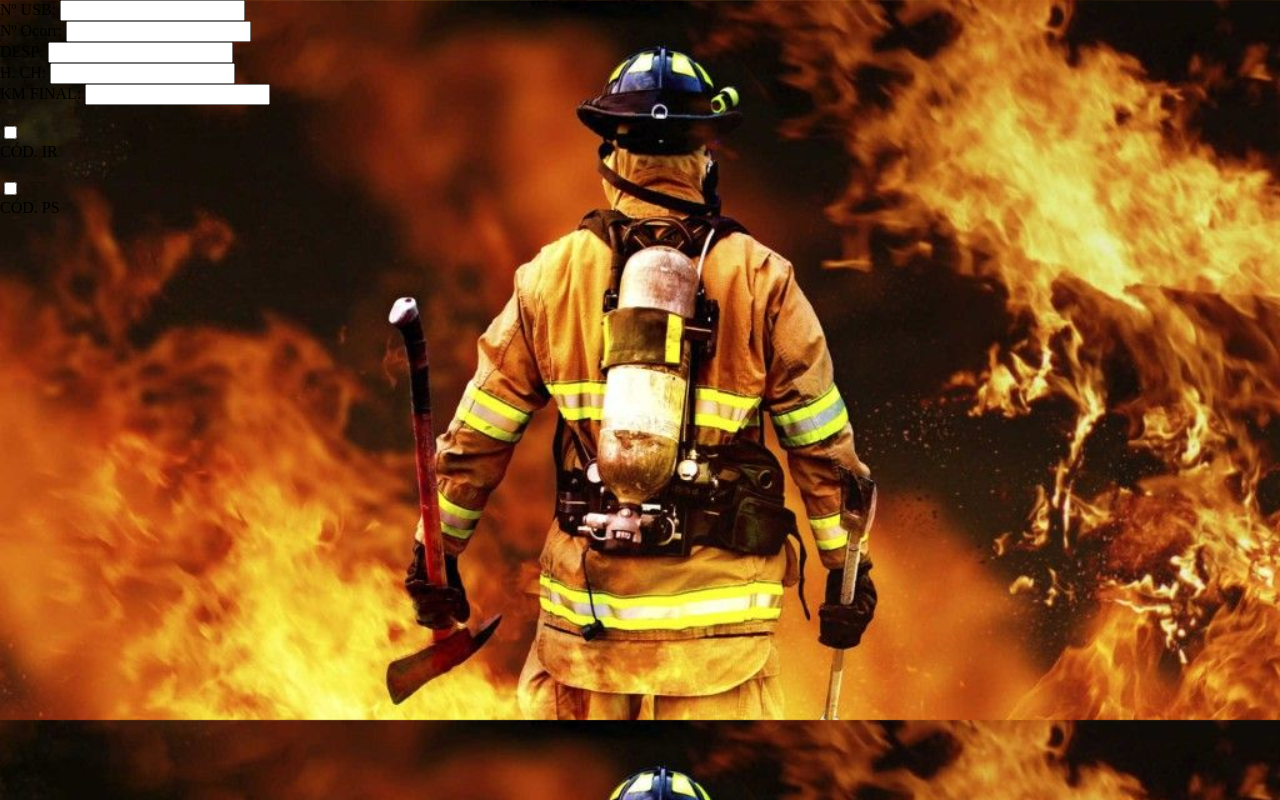
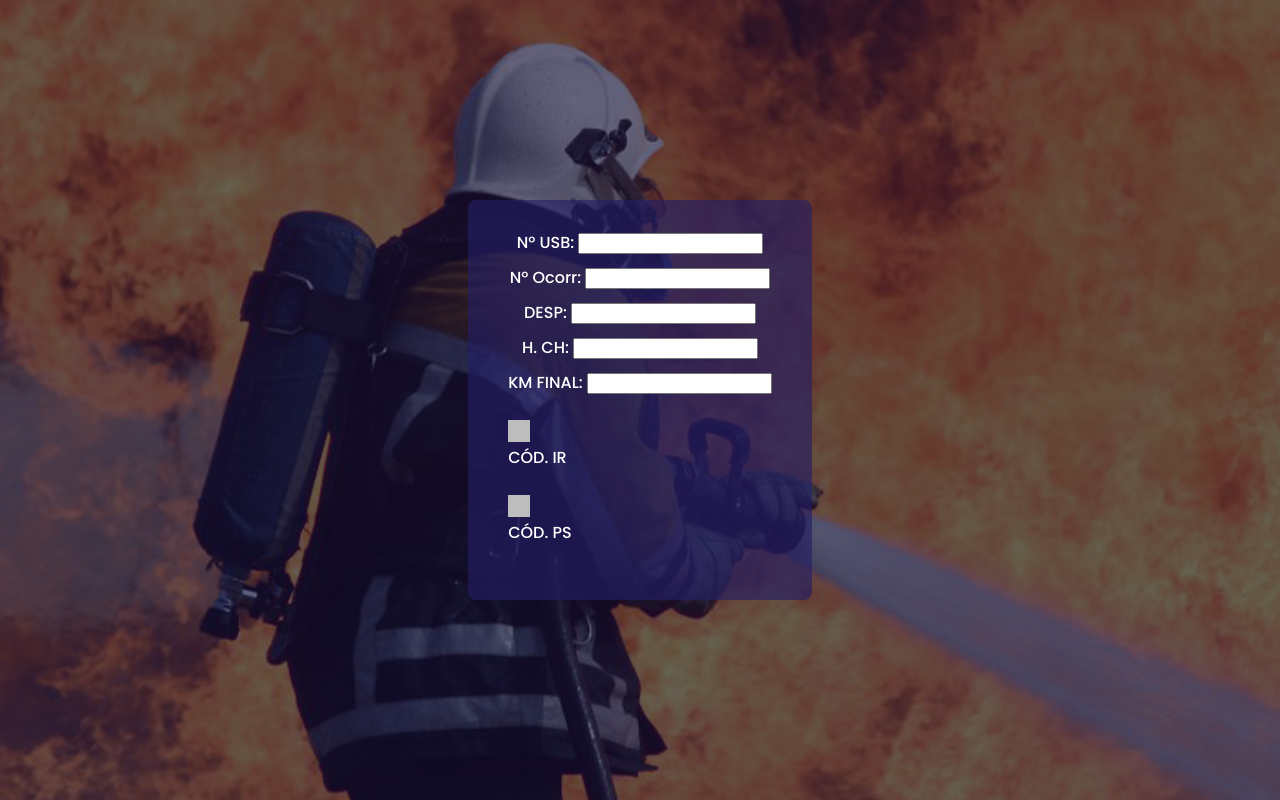
Before and after one commit to Iagonk11/bombeiro, a PHP site: page /dados2.html in a window 1280 px wide. Run offline with PHP 8.4, Linux system fonts and the light colour scheme.

Commit message:
Add files via upload

```diff
--- a/css/dados2.css
+++ b/css/dados2.css
@@ -1,10 +1,98 @@
 @import url('https://fonts.googleapis.com/css2?family=Poppins:wght@500&display=swap');
 
 body{
+    margin: 0;
     padding: 0;
-    margin: 0;
+    display: flex;
     box-sizing: border-box;
-    background-image: url('../image/bombeiro-chave.jpg');
-    background-repeat: none;
+    font-family: 'Poppins', sans-serif;
+    align-items: center;
+    justify-items: center;
+    align-content: center;
+    justify-content: center;
+    background-image: url('../image/bombeiro-loko.jpg');
+    background-repeat: no-repeat;
     background-size: cover;
 }
+
+.formulario{
+    height: 100vh;
+    width: 100%;
+    background-color: rgba(14, 11, 56, 0.63);
+    display: flex;
+    align-items: center;
+    align-content: center;
+    justify-content: center;
+    justify-items: center;
+    flex-direction: column;
+}
+
+.inputs{
+    display: flex;
+    flex-direction: column;
+    align-items: center;
+    justify-content: center;
+    gap: 10px;
+}
+
+form{
+    background-color: rgba(35, 31, 102, 0.63);
+    display: flex;
+    flex-direction: column;
+    padding: 30px 40px;
+    border-radius: 8px;
+    gap: 30px;
+    height: fit-content;
+    color: #fff;
+}
+
+.agrupamento input[type="checkbox"] {
+    position: absolute;
+    opacity: 0;
+    cursor: pointer;
+    height: 0;
+    width: 0;
+}
+
+.checkmark {
+    position: absolute;
+    top: 10;
+    left: 10;
+    height: 21.5px;
+    width: 21.5px;
+    background-color: rgb(190, 189, 189);
+    cursor: pointer;
+}
+
+.agrupamento:hover input~.checkmark {
+    background-color: #ccc;
+}
+
+.agrupamento input:checked~.checkmark {
+    background-image: url("../image/X.png") !important;
+    background-size: cover;
+    background-position: center;
+    background-color: red;
+}
+
+.agrupamento:after {
+    content: "";
+    position: absolute;
+    display: none;
+}
+
+.agrupamento input:checked~.checkmark:after {
+    display: block;
+}
+
+.agrupamento .checkmark:after {
+    left: 9px;
+    top: 5px;
+    width: 5px;
+    height: 10px;
+    border: solid white;
+    border-width: 0 3px 3px 0;
+    -webkit-transform: rotate(45deg);
+    -ms-transform: rotate(45deg);
+    transform: rotate(45deg);
+}
```
